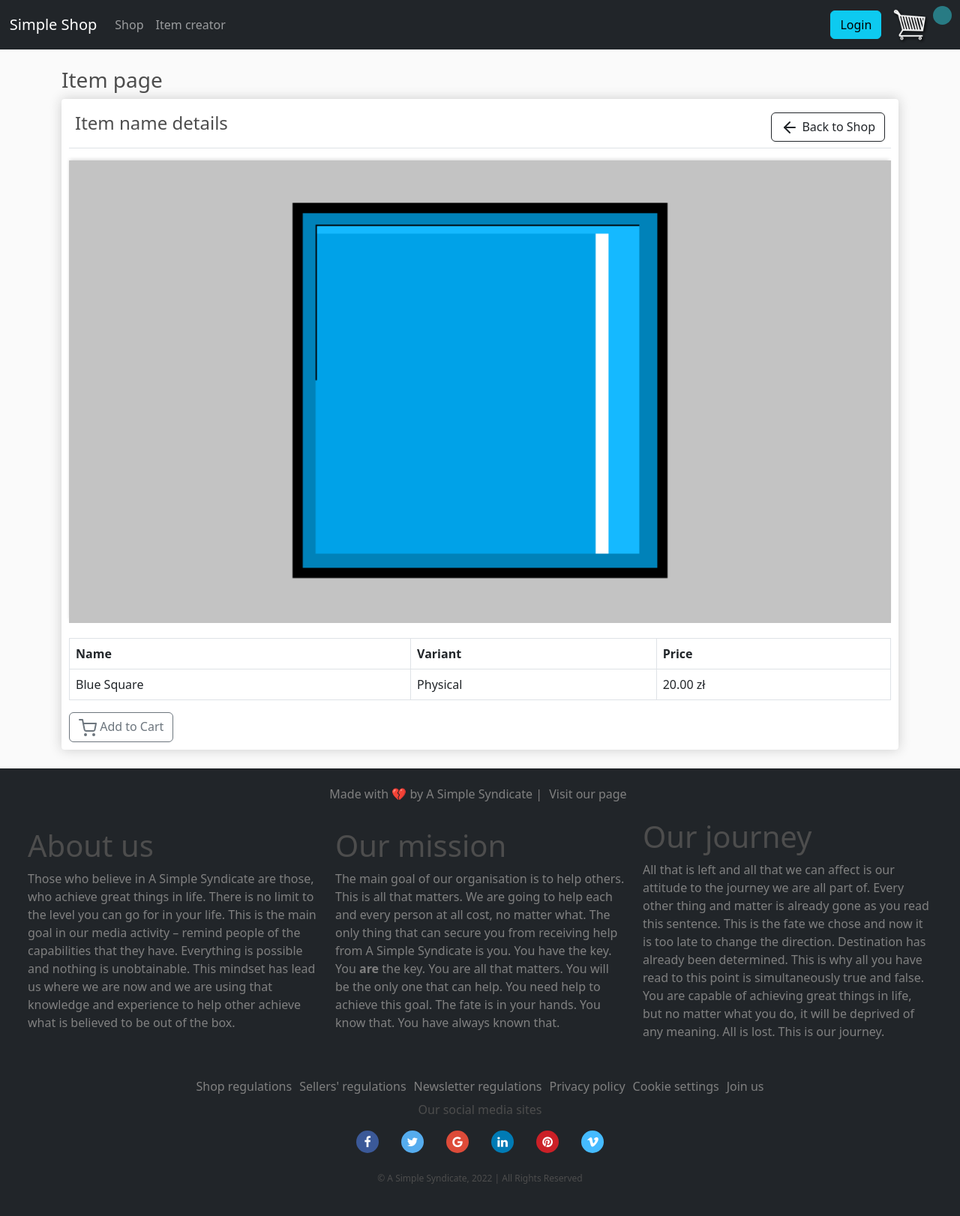
After one commit to gadekd/Ecommerce_Store_Test_App, a Django app: page /item/1 in a window 1280 px wide. The commit adds this page. Shown: the whole page at 75% size. Run offline with Django 4.2, Linux system fonts and the light colour scheme; parts of the project's set-up code (start-up, migrations or seed data) failed here and were passed over; some libraries are stand-ins or nearby versions.

Commit message:
[dev] buttons update and item view page

```diff
--- a/django_ecom_app/app_ecommerce/static/css/main.css
+++ b/django_ecom_app/app_ecommerce/static/css/main.css
@@ -22,7 +22,7 @@ h1,h2,h3,h4,h5,h6{
 
 .item-thumbnail{
 	width: 100%;
-	height: 200px;
+	/* height: 200px; */
 	-webkit-box-shadow: -1px -3px 5px -2px rgba(214,214,214,1);
     -moz-box-shadow: -1px -3px 5px -2px rgba(214,214,214,1);
     box-shadow: -1px -3px 5px -2px rgba(214,214,214,1);
@@ -73,6 +73,40 @@ h1,h2,h3,h4,h5,h6{
 	font-size: 14px;
     padding: 0 5px;
     vertical-align: top;
+}
+
+.item-table {
+    margin-top: 20px;
+}
+
+.back-to-shop {
+    float: right;
+}
+
+.update-cart-sm {
+    display: none;
+}
+
+.view-item-sm {
+    display: none;
+}
+
+@media only screen and (max-width: 800px) {
+    .update-cart-bg {
+        display: none;
+    }
+
+    .update-cart-sm {
+        display: inline-block;
+    }
+
+    .view-item-bg {
+        display: none;
+    }
+
+    .view-item-sm {
+        display: inline-block;
+    }
 }
 
 /* CART STYLES START */
--- a/django_ecom_app/app_ecommerce/store/store/urls.py
+++ b/django_ecom_app/app_ecommerce/store/store/urls.py
@@ -22,6 +22,7 @@ urlpatterns = [
     path('', views.store, name='store'),
     path('cart/', views.cart, name='cart'),
     path('checkout/', views.checkout, name='checkout'),
+    path('item/<int:id>', views.itemView, name='item'),
 
     path('update_item/', views.updateItem, name='update_item'),
     path('process_order/', views.processOrder, name='process_order'),
--- a/django_ecom_app/app_ecommerce/store/store/views.py
+++ b/django_ecom_app/app_ecommerce/store/store/views.py
@@ -43,6 +43,12 @@ def checkout(request):
 
     context = {'items': items, 'order': order, 'cartItems': cartItems}
     return render(request, 'store/checkout.html', context)
+
+# Item detail view
+def itemView(request, id):
+
+    context = {}
+    return render(request, 'store/item.html', context)
 
 # Update item view
 def updateItem(request):
--- a/django_ecom_app/app_ecommerce/store/templates/store/cart.html
+++ b/django_ecom_app/app_ecommerce/store/templates/store/cart.html
@@ -13,7 +13,7 @@
         <div class="col-lg-12">
             <div class="box-element">
 
-                <a class="btn btn-outline-dark" href="{% url 'store' %}">&#x2190; Continue shopping</a>
+                <a class="btn btn-outline-dark" href="{% url 'store' %}"><i data-feather="arrow-left"></i> Continue shopping</a>
 
                 <br>
 
--- a/django_ecom_app/app_ecommerce/store/templates/store/checkout.html
+++ b/django_ecom_app/app_ecommerce/store/templates/store/checkout.html
@@ -70,7 +70,7 @@
 
             <div class="col-lg-6">
                 <div class="box-element">
-                    <a  class="btn btn-outline-dark" href="{% url 'cart' %}">&#x2190; Back to Cart</a>
+                    <a class="btn btn-outline-dark" href="{% url 'cart' %}"><i data-feather="arrow-left"></i> Back to Cart</a>
                     <hr>
 
                     <div class="cart-row">
--- /dev/null
+++ b/django_ecom_app/app_ecommerce/store/templates/store/item.html
@@ -0,0 +1,51 @@
+{% extends 'store/main.html' %}
+{% load static %}
+
+{% block css %}
+    <link rel="stylesheet" type="text/css" href="{% static 'css/main.css' %}">
+{% endblock %}
+
+{% block content %}
+
+    <h3>Item page</h3>
+
+    <div class="box-element">
+
+        <table class="table">
+            <tbody>
+                <tr>
+                    <td><h4>Item name details</h4></td>
+                    <td><a class="btn btn-outline-dark back-to-shop" href="{% url 'store' %}"><i data-feather="arrow-left"></i> Back to Shop</a></td>
+                </tr>
+            </tbody>
+        </table>
+
+        <div class="item-image">
+            <img class="item-thumbnail" src="{% static 'img/square_blue.png' %}">
+        </div>
+
+        <div class="item-table">
+            <table class="table table-bordered table-hover">
+                <thead class="thead-dark">
+                    <tr>
+                        <th scope="col">Name</th>
+                        <th scope="col">Variant</th>
+                        <th scope="col">Price</th>
+                    </tr>
+                </thead>
+                <tbody>
+                    <tr>
+                        <td>Blue Square</td>
+                        <td>Physical</td>
+                        <td>20.00 zł</td>
+                    </tr>
+                </tbody>
+            </table>
+        </div>
+
+        <button data-action="add"
+        class="btn btn-outline-secondary add-btn update-cart">
+        <i data-feather="shopping-cart"></i> Add to Cart</button>
+    </div>
+
+{% endblock %}
--- a/django_ecom_app/app_ecommerce/store/templates/store/main.html
+++ b/django_ecom_app/app_ecommerce/store/templates/store/main.html
@@ -14,6 +14,9 @@
 
         <!--Custom CSS file-->
         <link rel="stylesheet" type="text/css" href="{% static 'css/main.css' %}">
+
+        <!--Favicon-->
+        <link rel="icon" type="image/x-icon" href="{% static 'img/simple_shop.ico' %}">
 
         <!--Font Awesome Library inclusion via CDN-->
         <link rel="stylesheet" href="https://cdnjs.cloudflare.com/ajax/libs/font-awesome/4.7.0/css/font-awesome.min.css">
```
Also changed, not shown: django_ecom_app/app_ecommerce/store/templates/store/store.html (+5 -2 lines), django_ecom_app/app_ecommerce/static/img/simple_shop.ico (added).
